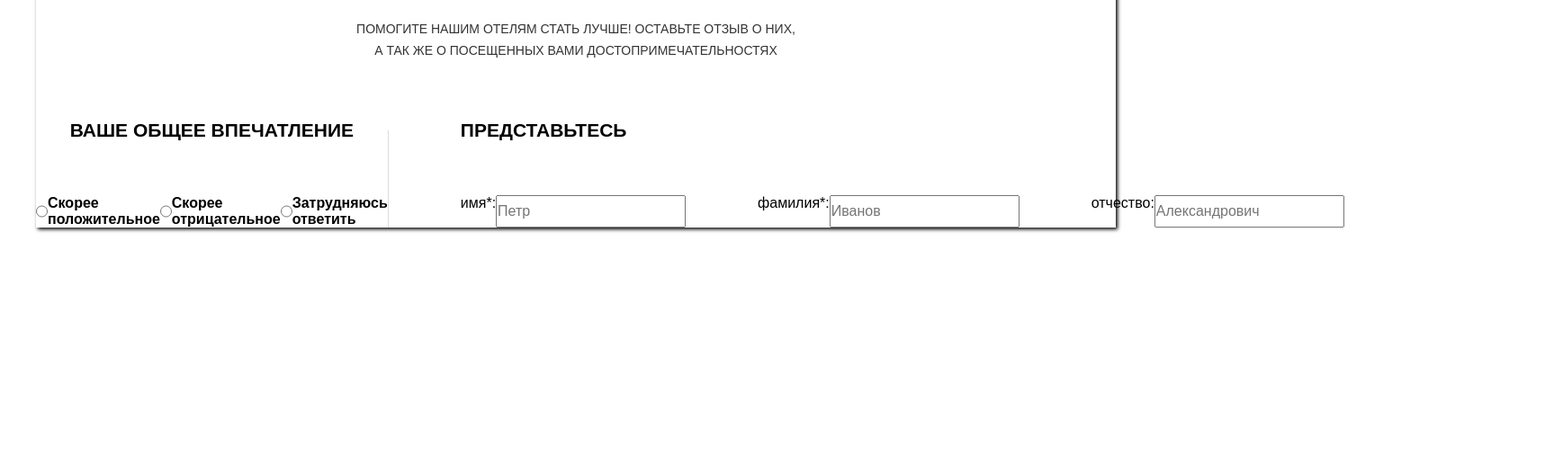
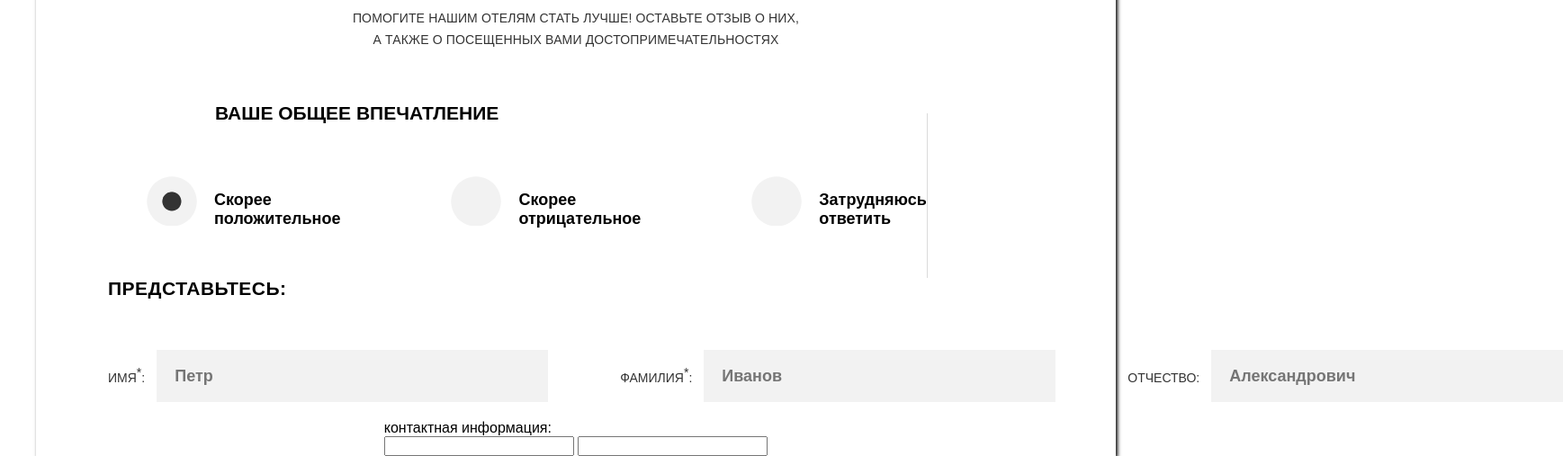
Before and after one commit to Dabudidabuday/sedona, a website: page form.html in a window 1280 px wide. Shown: the part 518-1025 px from the top of the page at 90% size, 1737 px wide, since content can reach past the window. Before the commit the page ends 800 px from the top, so only its background shows below. Drawn offline with nearby package versions, Linux system fonts and the light colour scheme; files that its build step writes are made by us from their sources.

Commit message:
form page in progress

```diff
--- a/app/scss/FormPage/index.scss
+++ b/app/scss/FormPage/index.scss
@@ -5,4 +5,5 @@
 @import '../PhotoPage/header-title.scss';
 @import 'review.scss';
 @import 'contacts.scss';
+@import '../utilities/radio.scss';
 @import 'mediaQueries.scss';
--- a/app/scss/FormPage/review.scss
+++ b/app/scss/FormPage/review.scss
@@ -1,21 +1,25 @@
 .review__title {
-    margin-bottom: 35px;
+    margin-bottom: 31px;
     text-align: center;
     font-size: 30px;
+    line-height: 26px;
+    letter-spacing: 0.6px;
     text-transform: uppercase;
 }
 
 .review__subtitle {
-    margin-bottom: 65px;
+    margin-bottom: 58px;
     text-align: center;
     font-size: 14px;
     line-height: 24px;
+    letter-spacing: 0.15px;
     color: #333333;
     text-transform: uppercase;
 }
 
 .review__form {
     display: flex;
+    flex-wrap: wrap;
 
     .form__impression {
         display: flex;
@@ -24,19 +28,28 @@
         border-right: 1px solid #dbdbdb;
 
         legend {
-            margin-bottom: 60px;
-            text-align: center;
+            margin-bottom: 74px;
+            margin-left: 199px;
             font-size: 21px;
             font-weight: 700;
             text-transform: uppercase;
         }
+ // в label jcc не подошел, так как выравнивание текста по центру смещало
+ // на пару пикселей смещало сам текст и слево. Поэтому пришлось
+ // выровнять их по поперечной оси и оттолкнуть левым марджином
+
 
         label {
+            position: relative;
+            margin-left: 185px;
             display: flex;
-            justify-content: center;
+            align-items: flex-start;
+            font-size: 18px;
             font-weight: 700;
 
-
+            &:not(:last-child) {
+                margin-bottom: 55px;
+            }
         }
     }
 
@@ -46,16 +59,49 @@
         border: none;
 
         legend {
-            margin-bottom: 60px;
+            margin-bottom: 56px;
             margin-left: 80px;
             font-size: 21px;
             font-weight: 700;
+            letter-spacing: 0.5px;  // подравнял с помощью этого свойства, однако??
             text-transform: uppercase;
         }
 
          label {
             display: flex;
             margin-left: 80px;
+            font-size: 14px;
+            text-transform: uppercase;
+            color: #333333;
+
+            .input-name {
+                line-height: 62px;
+                // vertical-align не работал, поэтому сделал с помощью этого свойства, так он выровнялся, display: tible-cell + va-middle тоже не работал
+
+                &:last-child {
+                    margin-right: 10px;
+                }
+            }
+
+            input[type='text'] {
+                margin-bottom: 20px;
+                margin-left: 13px;
+                padding: 20px 20px;
+                height: 58px;
+                font-family: 'PT Sans', sans-serif;
+                font-size: 18px;
+                font-weight: 600;
+                color: #000000;
+                background-color: #f2f2f2;
+                border: none;
+
+            }
         }
     }
+
+    .form__contacts {
+        margin: 0 auto;
+        border: none;
+    }
+
 }
--- a/app/scss/PhotoPage/header-title.scss
+++ b/app/scss/PhotoPage/header-title.scss
@@ -11,8 +11,8 @@
 
 .header-title__text {
     position: absolute;
-    top: 32%;
-    left: 32%;
+    top: 33.6%;
+    left: 30.7%;
 }
 
 .header-title__triangle {
--- /dev/null
+++ b/app/scss/utilities/radio.scss
@@ -0,0 +1,21 @@
+.form__impression {
+    .radio-img {
+        position: absolute;
+        top: -16px;
+        left: -62px;
+        width: 56px;
+        height: 55px;
+        background-color: black;
+        background: url('../../../assets/img/radio-off.png');
+    }
+}
+
+input[type='radio'] {
+    &:checked {
+        & + .radio-img {
+            width: 56px;
+            height: 55px;
+            background: url('../../../assets/img/radio-on.png');
+        }
+    }
+}
--- a/app/scss/utilities/utilities.scss
+++ b/app/scss/utilities/utilities.scss
@@ -19,3 +19,7 @@ body {
 .reasons__wrapper {
     display: flex;
 }
+
+input[type='radio'] {
+    visibility: hidden;
+}
--- a/form.html
+++ b/form.html
@@ -89,43 +89,57 @@
             <h1 class="review__title">оставьте свой отзыв</h1>
             <p class="review__subtitle">
                 помогите нашим отелям стать лучше! оставьте отзыв о них,<br>
-                а так же о посещенных вами достопримечательностях
+                а также о посещенных вами достопримечательностях
             </p>
             <form action="#" method="post" class="review__form">
                 <fieldset class="form__impression">
                     <legend>ваше общее впечатление</legend>
                     <label>
-                        <input type="radio" name="impression__toggles">
+                        <input type="radio" name="impression__toggles" checked>
+                        <span class='radio-img'></span>
                         Cкорее положительное
                     </label>
 
                     <label>
                         <input type="radio" name="impression__toggles">
+                        <span class='radio-img'></span>
                         Cкорее отрицательное
                     </label>
 
                     <label>
                         <input type="radio" name="impression__toggles">
+                        <span class='radio-img'></span>
                         Затрудняюсь ответить
                     </label>
                 </fieldset>
 
                 <fieldset class="form__introduce">
-                    <legend>представьтесь</legend>
+                    <legend>представьтесь:</legend>
+                    <label>
+                        <span class="input-name">имя<sup>*</sup>:</span>
+                        <input type="text" placeholder="Петр" size='34'>
+                    </label>
 
                     <label>
-                        имя<sup>*</sup>:
-                        <input type="text" placeholder="Петр">
-                    </label>
-                    <label>
-                        фамилия<sup>*</sup>:
-                        <input type="text" placeholder="Иванов">
-                    </label>
-                    <label>
-                        отчество:
-                        <input type="text" placeholder="Александрович">
+                        <span class="input-name">фамилия<sup>*</sup>:</span>
+                        <input type="text" placeholder="Иванов" size="30">
                     </label>
 
+                    <label>
+                        <span class="input-name">отчество:</span>
+                        <input type="text" placeholder="Александрович" size="30">
+                    </label>
+                </fieldset>
+
+                <fieldset class="form__contacts">
+                    <legend>контактная информация:</legend>
+                    <label>
+                        <input type="tel">
+                    </label>
+
+                    <label>
+                        <input type="email">
+                    </label>
                 </fieldset>
             </form>
         </section>
```
Also changed, not shown: assets/img/radio-off.png (added), assets/img/radio-on.png (added).
